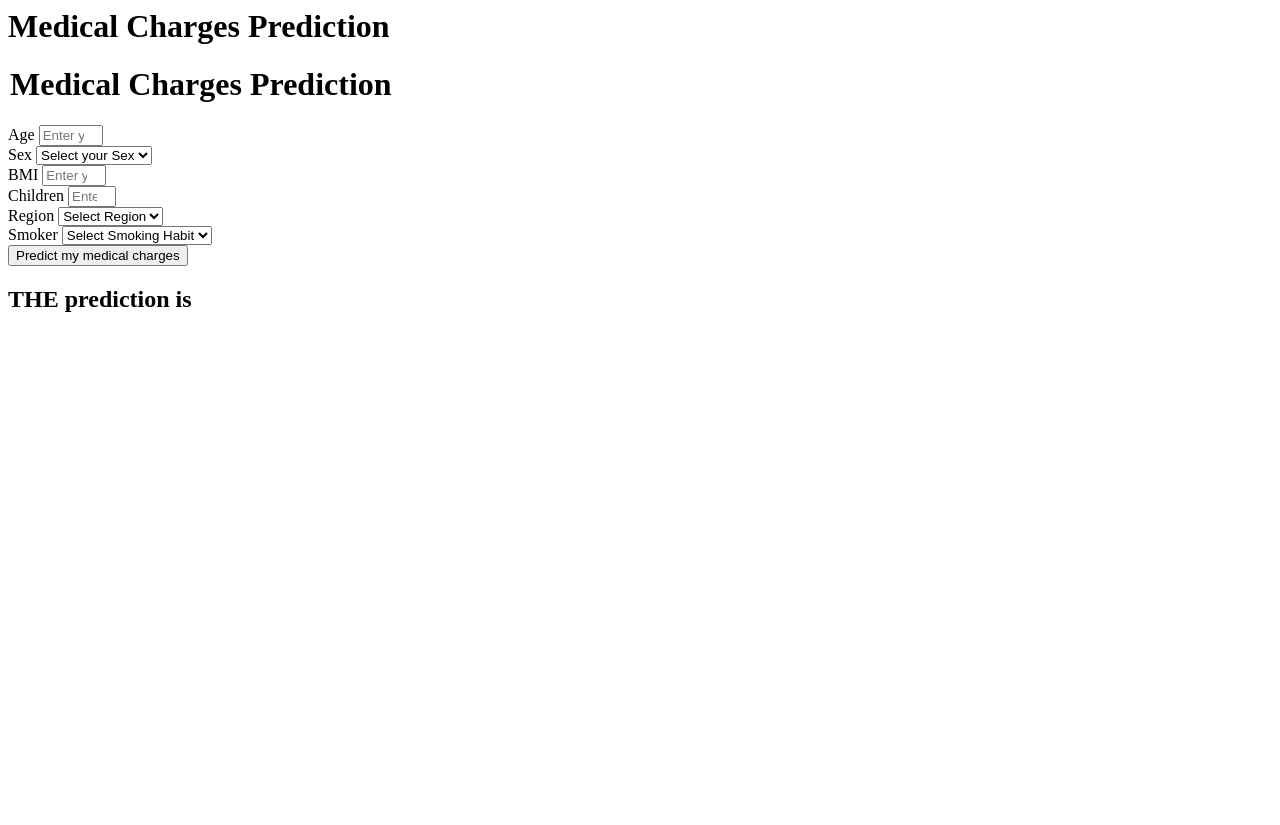
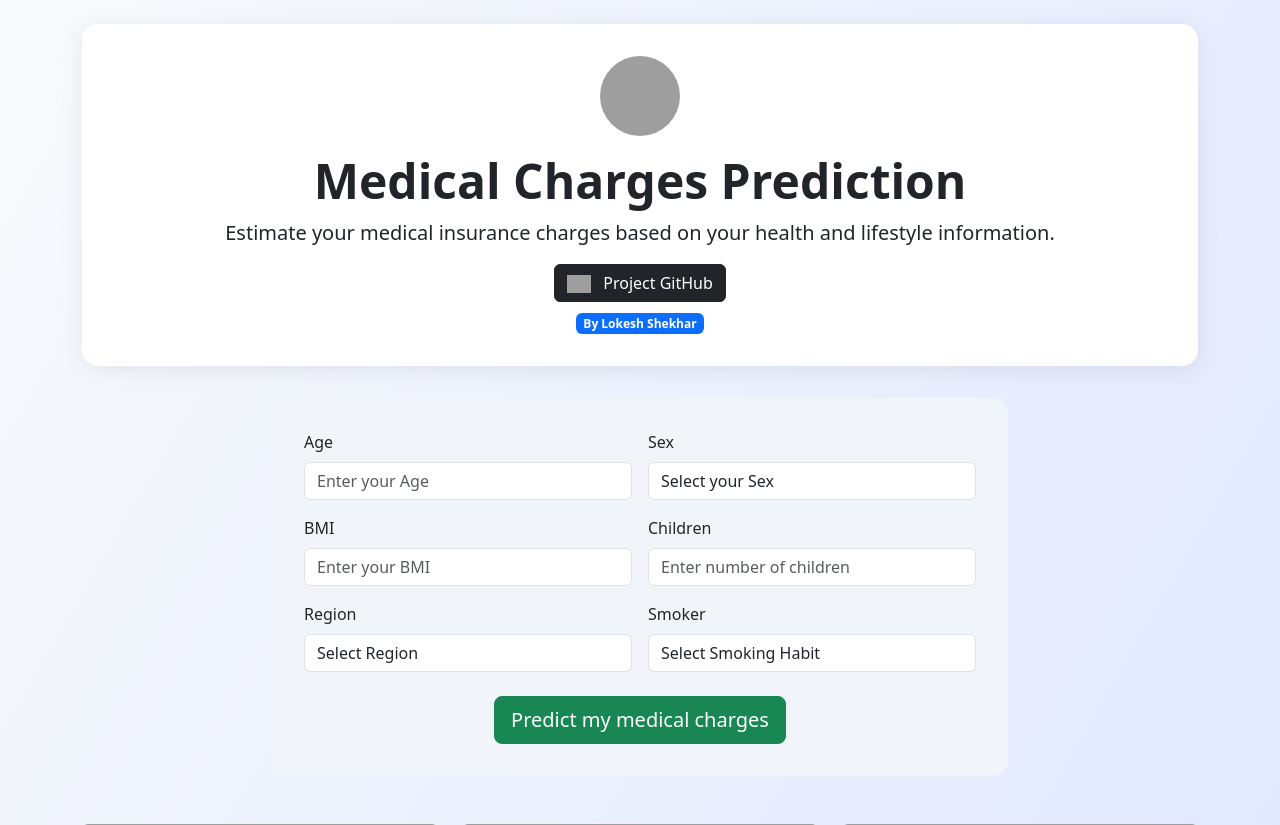
Before and after one commit to lokeshsh29/Health-Insurance-Prediction, a Flask app: page /predictdata in a window 1280 px wide. Shown: the top 825 px of the page. Before the commit the page ends 312 px from the top, so only its background shows below. Run offline with Flask 3, Linux system fonts and the light colour scheme; grey boxes are pictures that could not be loaded.

Commit message:
Improved UI

```diff
--- a/app.py
+++ b/app.py
@@ -21,12 +21,12 @@ def predict_datapoint():
         return render_template('home.html')
     else:
         data=CustomData(
-            sex=request.form.get("Sex"),
-            age=request.form.get("Age"),
-            bmi=request.form.get("BMI"),
-            children=request.form.get("Children"),
-            region=request.form.get("Region"),
-            smoker=request.form.get("Smoker")
+            sex=request.form.get("sex"),
+            age=request.form.get("age"),
+            bmi=request.form.get("bmi"),
+            children=request.form.get("children"),
+            region=request.form.get("region"),
+            smoker=request.form.get("smoker")
         )
         pred_df=data.get_data_as_data_frame()
         print(pred_df)
--- a/templates/home.html
+++ b/templates/home.html
@@ -1,76 +1,124 @@
-<html>
+
+<!DOCTYPE html>
+<html lang="en">
+<head>
+    <meta charset="UTF-8">
+    <meta name="viewport" content="width=device-width, initial-scale=1.0">
+    <title>Medical Charges Prediction</title>
+    <link href="https://cdn.jsdelivr.net/npm/bootstrap@5.3.2/dist/css/bootstrap.min.css" rel="stylesheet">
+    <style>
+        body {
+            background: linear-gradient(120deg, #f8fafc 0%, #e0e7ff 100%);
+        }
+        .hero {
+            background: #fff;
+            border-radius: 1rem;
+            box-shadow: 0 4px 24px rgba(0,0,0,0.08);
+            padding: 2rem;
+            margin-bottom: 2rem;
+            text-align: center;
+        }
+        .profile-img {
+            width: 80px;
+            height: 80px;
+            border-radius: 50%;
+            object-fit: cover;
+            margin-bottom: 1rem;
+        }
+        .github-link {
+            margin-top: 1rem;
+        }
+        .form-section {
+            background: #f1f5f9;
+            border-radius: 1rem;
+            padding: 2rem;
+        }
+    </style>
+</head>
 <body>
-    <div class="login">
-       <h1>Medical Charges Prediction</h1>
-
+    <div class="container py-4">
+        <div class="hero">
+            <img src="https://images.pexels.com/photos/2383010/pexels-photo-2383010.jpeg?auto=compress&w=400&h=400" alt="Medical" class="profile-img">
+            <h1 class="display-5 fw-bold">Medical Charges Prediction</h1>
+            <p class="lead">Estimate your medical insurance charges based on your health and lifestyle information.</p>
+            <div class="github-link">
+                <a href="https://github.com/lokeshsh29/mlproject" target="_blank" class="btn btn-dark">
+                    <img src="https://cdn-icons-png.flaticon.com/512/25/25231.png" alt="GitHub" style="width:24px;vertical-align:middle;margin-right:8px;"> Project GitHub
+                </a>
+            </div>
+            <div class="mt-2">
+                <span class="badge bg-primary">By Lokesh Shekhar</span>
+            </div>
+        </div>
+        <div class="row justify-content-center">
+            <div class="col-md-8">
+                <div class="form-section">
                     <form action="{{ url_for('predict_datapoint')}}" method="post">
-        <h1>
-            <legend>Medical Charges Prediction</legend>
-        </h1>
-        <div class="mb-3">
+                        <div class="row g-3">
+                            <div class="col-md-6">
                                 <label class="form-label">Age</label>
-            <input class="form-control" type="number" name="age"
-                placeholder="Enter your Age" min='0' max='100' />
+                                <input class="form-control" type="number" name="age" placeholder="Enter your Age" min='0' max='100' required />
                             </div>
-        <div class="mb-3">
+                            <div class="col-md-6">
                                 <label class="form-label">Sex</label>
-            <select class="form-control" name="sex" placeholder="Enter you Sex" required>
-                <option class="placeholder" selected disabled value="">Select your Sex</option>
-                <option value="male">
-                    Male
-                </option>
-                <option value="female">
-                    Female
-                </option>
+                                <select class="form-control" name="sex" required>
+                                    <option selected disabled value="">Select your Sex</option>
+                                    <option value="male">Male</option>
+                                    <option value="female">Female</option>
                                 </select>
                             </div>
-        <div class="mb-3">
+                            <div class="col-md-6">
                                 <label class="form-label">BMI</label>
-            <input class="form-control" type="number" name="bmi"
-                placeholder="Enter your BMI" min='0' max='100' />
+                                <input class="form-control" type="number" name="bmi" placeholder="Enter your BMI" min='0' max='100' required />
                             </div>
-        <div class="mb-3">
+                            <div class="col-md-6">
                                 <label class="form-label">Children</label>
-            <input class="form-control" type="number" name="children"
-                placeholder="Enter number of children" min='0' max='6' />
+                                <input class="form-control" type="number" name="children" placeholder="Enter number of children" min='0' max='6' required />
                             </div>
-        <div class="mb-3">
+                            <div class="col-md-6">
                                 <label class="form-label">Region</label>
-            <select class="form-control" name="region" placeholder="Enter you region" required>
-                <option class="placeholder" selected disabled value="">Select Region</option>
-                <option value="southwest">
-                    southwest
-                </option>
-                <option value="southeast">
-                    southeast
-                </option>
-                <option value="northeast">
-                    northeast
-                </option>
-                <option value="northwest">
-                    northwest
-                </option>
+                                <select class="form-control" name="region" required>
+                                    <option selected disabled value="">Select Region</option>
+                                    <option value="southwest">Southwest</option>
+                                    <option value="southeast">Southeast</option>
+                                    <option value="northeast">Northeast</option>
+                                    <option value="northwest">Northwest</option>
                                 </select>
                             </div>
-        <div class="mb-3">
+                            <div class="col-md-6">
                                 <label class="form-label">Smoker</label>
-            <select class="form-control" name="smoker"
-                placeholder="Enter your smoking habit" required>
-                <option class="placeholder" selected disabled value="">Select Smoking Habit</option>
-                <option value="yes">
-                    yes
-                </option>
-                <option value="no">
-                    no
-                </option>
+                                <select class="form-control" name="smoker" required>
+                                    <option selected disabled value="">Select Smoking Habit</option>
+                                    <option value="yes">Yes</option>
+                                    <option value="no">No</option>
                                 </select>
                             </div>
-        <div class="mb-3">
-            <input class="btn btn-primary" type="submit" value="Predict my medical charges" required />
+                        </div>
+                        <div class="mt-4 text-center">
+                            <input class="btn btn-success btn-lg" type="submit" value="Predict my medical charges" />
                         </div>
                     </form>
-    <h2>
-       THE  prediction is {{results}}
-    </h2>
-   <body>
+                    {% if results %}
+                    <div class="alert alert-info mt-4 text-center">
+                        <h4>Your predicted medical charges:</h4>
+                        <span class="fw-bold">{{results}}</span>
+                    </div>
+                    {% endif %}
+                </div>
+            </div>
+        </div>
+        <div class="row mt-5">
+            <div class="col-md-4 text-center">
+                <img src="https://images.unsplash.com/photo-1506744038136-46273834b3fb?auto=format&fit=facearea&w=300&q=80" class="img-fluid rounded" alt="Doctor">
+            </div>
+            <div class="col-md-4 text-center">
+                <img src="https://images.unsplash.com/photo-1465101046530-73398c7f28ca?auto=format&fit=facearea&w=300&q=80" class="img-fluid rounded" alt="Hospital">
+            </div>
+            <div class="col-md-4 text-center">
+                <img src="https://images.unsplash.com/photo-1515378791036-0648a3ef77b2?auto=format&fit=facearea&w=300&q=80" class="img-fluid rounded" alt="Health">
+            </div>
+        </div>
+    </div>
+    <script src="https://cdn.jsdelivr.net/npm/bootstrap@5.3.2/dist/js/bootstrap.bundle.min.js"></script>
+</body>
 </html>
```
Also changed, not shown: templates/index.html (+65 -1 lines). Lines whose indentation alone changed are shown as unchanged.
